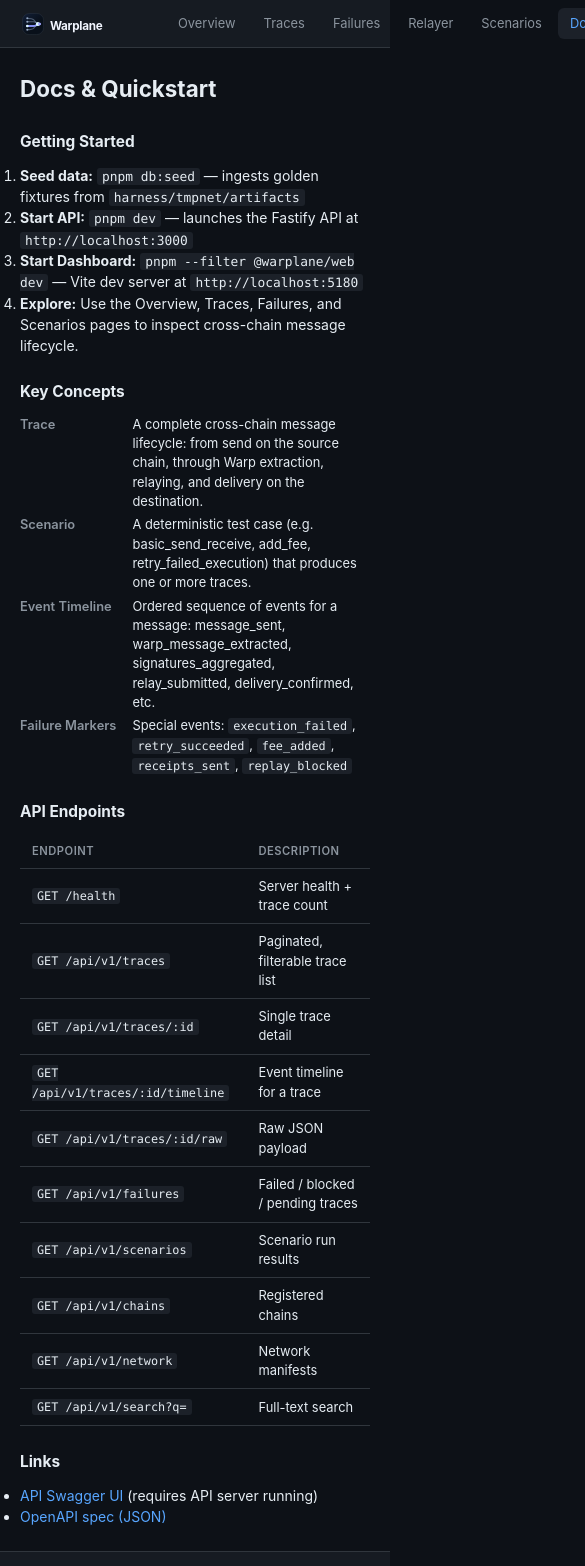
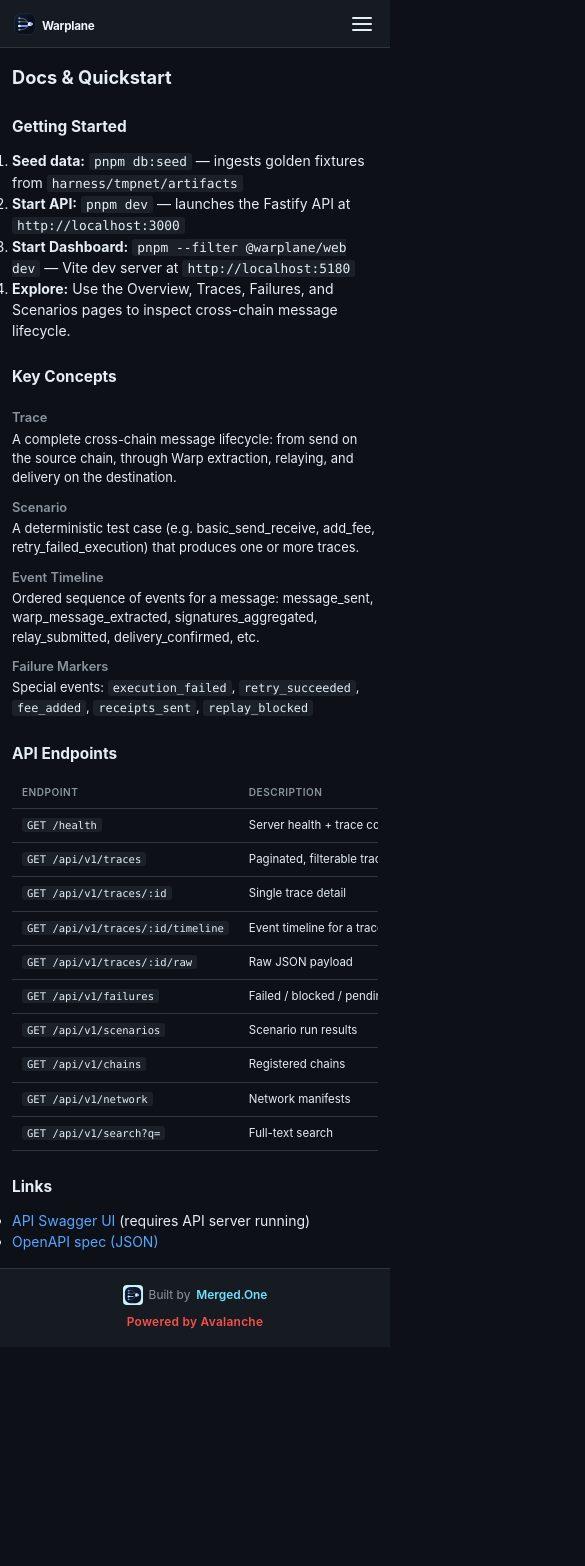
Before and after one commit to merged-one/warplane, a React (Vite) app in the folder apps/web/: page /docs in a window 390 px wide. Shown: the top 1566 px of the page, 585 px wide, since content can reach past the window. After the commit the page ends 1347 px from the top, so only its background shows below. Built offline with nearby package versions, Linux system fonts and the light colour scheme.

Commit message:
feat: Add responsive mobile layout with hamburger menu
Add two CSS breakpoints (768px tablet, 480px phone) for mobile-friendly
UI. Includes collapsible hamburger menu, horizontal-scrolling tables,
stacked filters, touch-friendly targets, and single-column card grid
on small screens.

```diff
--- a/apps/web/src/components/Layout.tsx
+++ b/apps/web/src/components/Layout.tsx
@@ -60,12 +60,28 @@ export function Layout() {
     navigate(path);
   }
 
+  const [menuOpen, setMenuOpen] = useState(false);
+
+  function closeMenu() {
+    setMenuOpen(false);
+  }
+
   return (
     <div className="layout">
       <header className="topbar">
         <a href="/" className="topbar-brand">
           <img src="/warplane-logo.svg" alt="Warplane" className="topbar-logo" />
         </a>
+        <button
+          className="topbar-hamburger"
+          onClick={() => setMenuOpen(!menuOpen)}
+          aria-label="Toggle menu"
+        >
+          <span />
+          <span />
+          <span />
+        </button>
+        <div className={`topbar-menu${menuOpen ? " open" : ""}`}>
           <nav className="topbar-nav">
             {NAV_ITEMS.map((item) => (
               <NavLink
@@ -73,6 +89,7 @@ export function Layout() {
                 to={item.to}
                 className={({ isActive }) => `topbar-link${isActive ? " active" : ""}`}
                 end={item.to === "/"}
+                onClick={closeMenu}
               >
                 {item.label}
               </NavLink>
@@ -153,7 +170,10 @@ export function Layout() {
             </select>
           </div>
 
-        <span className="topbar-tag">{interval ? `refresh ${interval / 1000}s` : "local dev"}</span>
+          <span className="topbar-tag">
+            {interval ? `refresh ${interval / 1000}s` : "local dev"}
+          </span>
+        </div>
       </header>
       <main className="content">
         <Outlet />
--- a/apps/web/src/index.css
+++ b/apps/web/src/index.css
@@ -906,3 +906,243 @@ h1 {
   font-weight: 600;
   letter-spacing: 0.3px;
 }
+
+/* ---- Topbar menu wrapper (desktop: inline flex) ---- */
+.topbar-menu {
+  display: flex;
+  align-items: center;
+  gap: 16px;
+  flex: 1;
+}
+
+/* ---- Hamburger (hidden on desktop) ---- */
+.topbar-hamburger {
+  display: none;
+  flex-direction: column;
+  justify-content: center;
+  gap: 4px;
+  background: none;
+  border: none;
+  cursor: pointer;
+  padding: 6px;
+  margin-left: auto;
+}
+.topbar-hamburger span {
+  display: block;
+  width: 20px;
+  height: 2px;
+  background: var(--text);
+  border-radius: 1px;
+  transition: transform 0.2s;
+}
+
+/* ---- Table scroll wrapper ---- */
+.table-wrap {
+  overflow-x: auto;
+  -webkit-overflow-scrolling: touch;
+}
+
+/* ================================================================
+   Responsive — Tablet (max-width: 768px)
+   ================================================================ */
+@media (max-width: 768px) {
+  /* Topbar: show hamburger, collapse menu */
+  .topbar {
+    flex-wrap: wrap;
+    height: auto;
+    min-height: 48px;
+    padding: 8px 12px;
+  }
+  .topbar-hamburger {
+    display: flex;
+  }
+  .topbar-menu {
+    display: none;
+    flex-direction: column;
+    gap: 8px;
+    width: 100%;
+    padding-top: 8px;
+    border-top: 1px solid var(--border);
+  }
+  .topbar-menu.open {
+    display: flex;
+  }
+  .topbar-nav {
+    flex-direction: column;
+    gap: 2px;
+  }
+  .topbar-link {
+    padding: 10px 12px;
+    min-height: 44px;
+    display: flex;
+    align-items: center;
+  }
+  .topbar-search {
+    margin-left: 0;
+    width: 100%;
+  }
+  .search-input {
+    width: 100%;
+  }
+  .search-dropdown {
+    min-width: unset;
+    width: 100%;
+  }
+  .topbar-controls {
+    width: 100%;
+  }
+  .topbar-select {
+    flex: 1;
+    min-height: 36px;
+    padding: 6px 8px;
+  }
+  .topbar-tag {
+    display: none;
+  }
+
+  /* Content padding */
+  .content {
+    padding: 16px 12px;
+  }
+
+  /* Cards */
+  .card-grid {
+    grid-template-columns: repeat(2, 1fr);
+  }
+
+  /* Tables: horizontal scroll */
+  .table {
+    display: block;
+    overflow-x: auto;
+    -webkit-overflow-scrolling: touch;
+  }
+  .table th,
+  .table td {
+    white-space: nowrap;
+    padding: 8px 10px;
+  }
+
+  /* Filters */
+  .filters {
+    flex-direction: column;
+    align-items: stretch;
+  }
+  .filters label {
+    width: 100%;
+  }
+  .filters select,
+  .filters .input {
+    width: 100%;
+    min-height: 36px;
+  }
+
+  /* Filter chips */
+  .filter-chips {
+    overflow-x: auto;
+    flex-wrap: nowrap;
+    -webkit-overflow-scrolling: touch;
+  }
+  .chip {
+    min-height: 36px;
+    display: flex;
+    align-items: center;
+    flex-shrink: 0;
+  }
+
+  /* Buttons — larger touch targets */
+  .btn {
+    min-height: 44px;
+    padding: 10px 16px;
+  }
+
+  /* Pagination */
+  .pagination {
+    flex-wrap: wrap;
+  }
+
+  /* Definition lists */
+  .dl {
+    grid-template-columns: 1fr;
+    gap: 2px 0;
+  }
+  .dl dt {
+    margin-top: 8px;
+  }
+
+  /* Failure chart bars */
+  .failure-bar-label {
+    width: 100px;
+  }
+  .stake-bar-label {
+    width: 80px;
+  }
+
+  /* Trace header */
+  .trace-header {
+    flex-direction: column;
+    align-items: flex-start;
+    gap: 8px;
+  }
+
+  /* Latency stats */
+  .latency-stats {
+    flex-wrap: wrap;
+    gap: 12px;
+  }
+
+  /* Footer */
+  .site-footer {
+    flex-direction: column;
+    gap: 8px;
+    text-align: center;
+  }
+  .footer-sep {
+    display: none;
+  }
+
+  /* Failure meta */
+  .failure-meta {
+    flex-direction: column;
+    gap: 4px;
+  }
+}
+
+/* ================================================================
+   Responsive — Small phone (max-width: 480px)
+   ================================================================ */
+@media (max-width: 480px) {
+  /* Single column cards */
+  .card-grid {
+    grid-template-columns: 1fr;
+  }
+  .card {
+    padding: 12px;
+  }
+  .card-value {
+    font-size: 1.2rem;
+  }
+
+  /* Smaller table text */
+  .table {
+    font-size: 0.82rem;
+  }
+  .table th {
+    font-size: 0.72rem;
+  }
+
+  /* Ops grid */
+  .ops-grid {
+    grid-template-columns: 1fr;
+  }
+
+  /* Page title */
+  h1 {
+    font-size: 1.3rem;
+  }
+
+  /* Status bar */
+  .status-bar {
+    flex-direction: column;
+    gap: 6px;
+  }
+}
```
Lines whose indentation alone changed are shown as unchanged.
